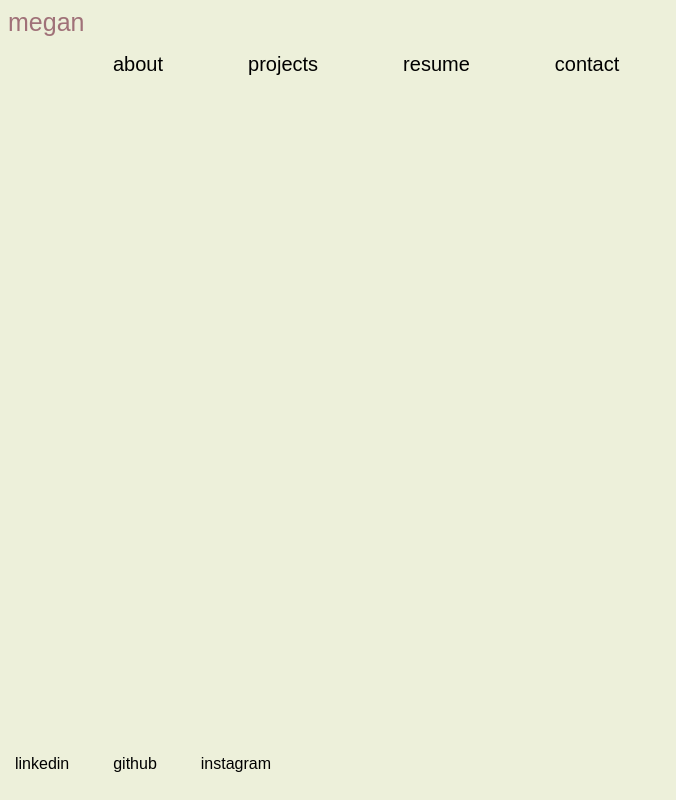
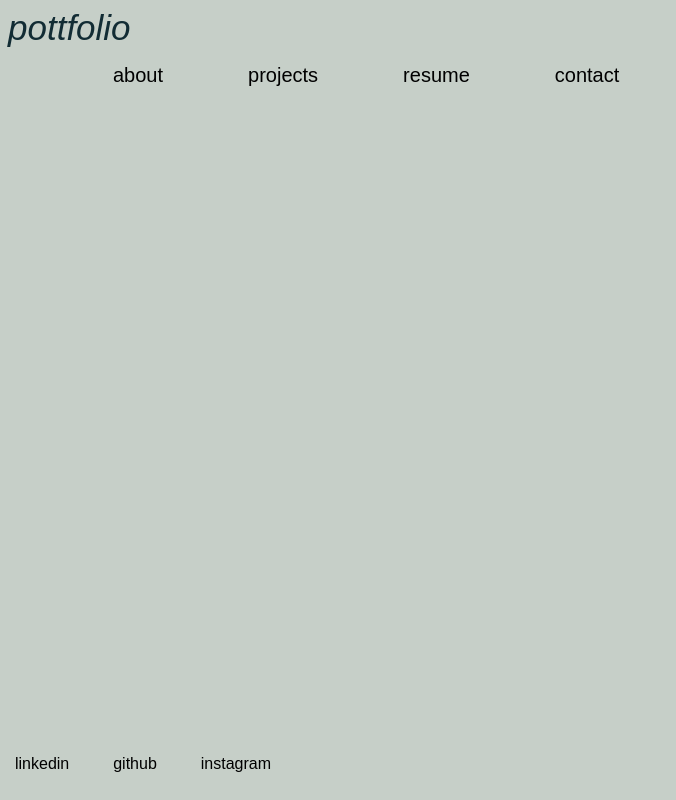
Before and after one commit to mtpott/pottfolio, a React (Create React App) app: page / in a window 1280 px wide. Shown: the whole page, without its empty margins (0-676 px from the left). Built offline with nearby package versions, Linux system fonts and the light colour scheme.

Commit message:
css stylings finished:

```diff
--- a/src/components/Header/index.js
+++ b/src/components/Header/index.js
@@ -5,7 +5,7 @@ function Header(props) {
 
     return (
         <section className='header-section'>
-            <a href="/" className='header-name'>megan</a>
+            <a href="/" className='header-name'>pottfolio</a>
             <Nav />
         </section>
     );
--- a/src/index.css
+++ b/src/index.css
@@ -1,13 +1,22 @@
 * {
   font-family: 'Signika', sans-serif;
-  background-color: #edf0da;
+  background-color: #c6cfc8;
   color: #363537;
 }
 
+.header-section {
+  font-family: 'Space Grotesk', sans-serif;
+}
+
 .header-name {
-  font-size: 25px;
-  color: #A07178;
+  font-size: 35px;
+  color: #122C34;
   display: inline;
+  font-style: italic;
+}
+
+.header-name:hover {
+  border-radius: 25% 50% 10%;
 }
 
 .nav-ul {
@@ -41,6 +50,7 @@ a:hover {
 .container {
   display: flex;
   justify-content: space-around;
+  margin-top: 10px;
 }
 
 .about-div {
```
